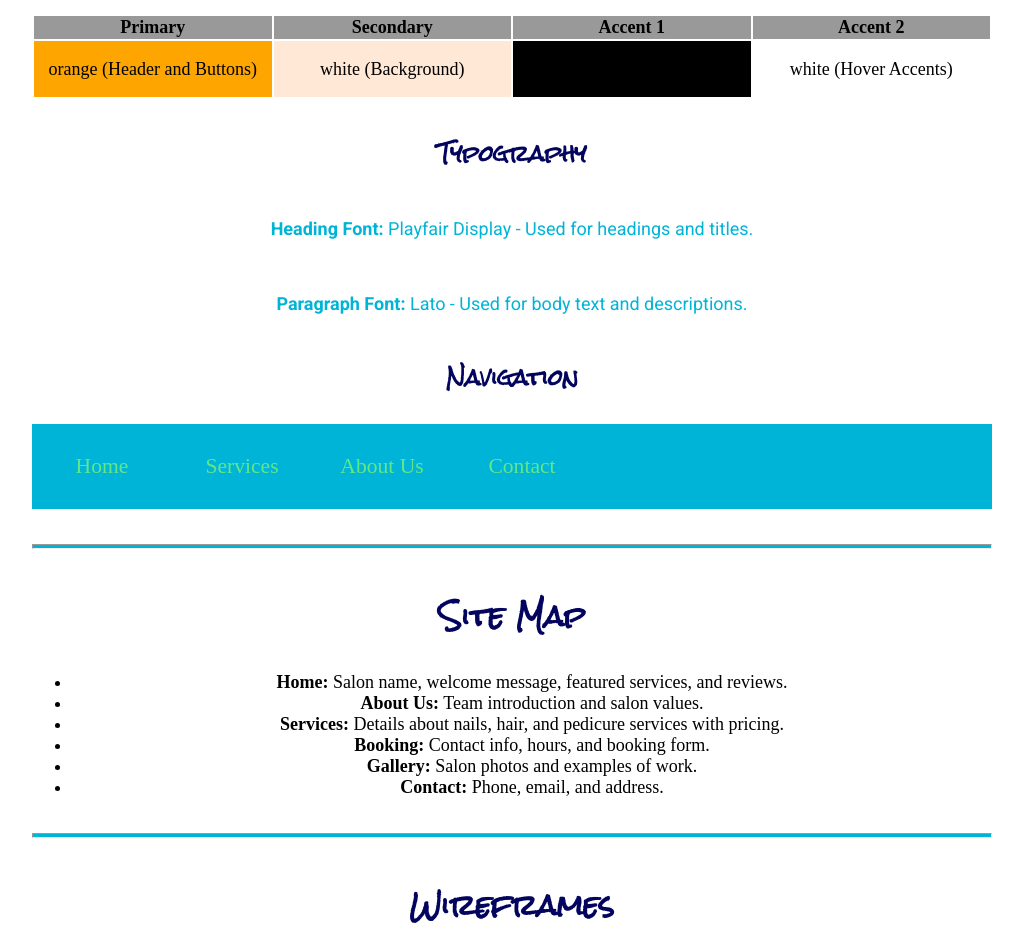
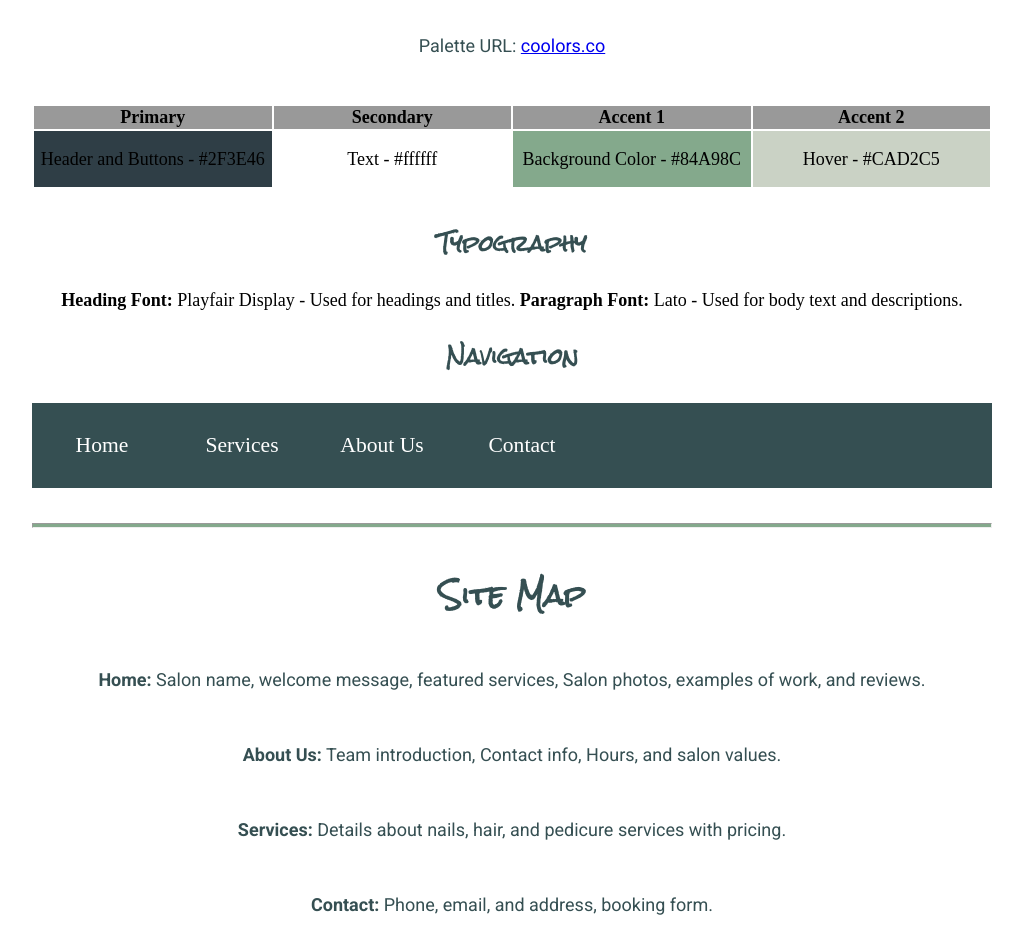
Before and after one commit to Tayoanalist/wdd131, a plain HTML site: page project/siteplan.html in a window 1280 px wide. Shown: the part 1680-2621 px from the top of the page, without its empty margins (128-1151 px from the left). Drawn offline with Linux system fonts and the light colour scheme.

Commit message:
completed site plan

```diff
--- a/project/siteplan.css
+++ b/project/siteplan.css
@@ -1,32 +1,30 @@
-
 /* if you are using any Google fonts change the font names below to your fonts.
 Any spaces in your font name should be replaced with a +.
 Fonts are separated by a & */
-@import url('https://fonts.googleapis.com/css2?family=Roboto:ital,wght@0,100;0,300;0,400;0,500;0,700;0,900;1,100;1,300;1,400;1,500;1,700;1,900&family=Rock+Salt&display=swap');
+@import url("https://fonts.googleapis.com/css2?family=Roboto:ital,wght@0,100;0,300;0,400;0,500;0,700;0,900;1,100;1,300;1,400;1,500;1,700;1,900&family=Rock+Salt&display=swap");
 
 :root {
 	/* change the values below to your colors from your palette */
-  --primary-color: #03045e  ;
-  --secondary-color: #61e786 ;
-  --accent1-color: #00b4d8;
-  --accent2-color: #90e0ef;
+	--primary-color: #2f3e46;
+	--secondary-color: #ffffff;
+	--accent1-color: #84a98c;
+	--accent2-color: #cad2c5;
 
 	/* change the values below to your chosen font(s) */
 	--heading-font: "Rock Salt";
 	--paragraph-font: Roboto, Helvetica, sans-serif;
 
 	/* these colors below should be chosen from among your palette colors above */
-  --headline-color-on-white: #03045e;  /* headlines on a white background */
-  --headline-color-on-color: #61e786; /* headlines on a colored background */
-  --paragraph-color-on-white: #00b4d8; /* paragraph text on a white background */
-  --paragraph-color-on-color: #90e0ef; /* paragraph text on a colored background */
-  --paragraph-background-color: #03045e  ;
-  --nav-link-color: #61e786;
-  --nav-background-color: #00b4d8;
-  --nav-hover-link-color: #90e0ef;
-  --nav-hover-background-color: #03045e;
+	--headline-color-on-white: #354f52; /* headlines on a white background */
+	--headline-color-on-color: #ffffff; /* headlines on a colored background */
+	--paragraph-color-on-white: #354f52; /* paragraph text on a white background */
+	--paragraph-color-on-color: #cad2c5; /* paragraph text on a colored background */
+	--paragraph-background-color: 52796F;
+	--nav-link-color: white;
+	--nav-background-color: #354f52;
+	--nav-hover-link-color: #2f3e46;
+	--nav-hover-background-color: #cad2c5;
 }
-
 
 /*  Look around below...but DON'T CHANGE ANYTHING! */
 
@@ -42,7 +40,12 @@ img {
 	margin: 0 auto;
 	max-width: 300px;
 }
-h1, h2, h3, h4, h5, h6 {
+h1,
+h2,
+h3,
+h4,
+h5,
+h6 {
 	font-family: var(--heading-font);
 	color: var(--headline-color-on-white);
 }
@@ -60,7 +63,8 @@ header {
 	color: var(--headline-color-on-color);
 	background-color: var(--paragraph-background-color);
 }
-header > h1, header > h2 {
+header > h1,
+header > h2 {
 	color: var(--headline-color-on-color);
 }
 p {
@@ -77,7 +81,7 @@ p {
 .colors th {
 	background-color: #999;
 }
-.colors td{
+.colors td {
 	width: 25%;
 	height: 3em;
 }
@@ -90,7 +94,7 @@ p {
 .accent1 {
 	background-color: var(--accent1-color);
 }
-.accent2{
+.accent2 {
 	background-color: var(--accent2-color);
 }
 p.colored {
@@ -103,17 +107,18 @@ nav {
 	text-align: center;
 	font-size: 1.2em;
 }
-nav  {
+nav {
 	list-style-type: none;
 	display: flex;
 }
 nav a {
-  padding:1em;
+	padding: 1em;
 	min-width: 120px;
 	text-decoration: none;
 	padding: 10px;
 }
-nav a:link, nav a:visited {
+nav a:link,
+nav a:visited {
 	color: var(--nav-link-color);
 }
 nav a:hover {
@@ -126,7 +131,8 @@ nav a:hover {
 
 	grid-template-columns: repeat(6, 15%);
 	grid-template-rows: 3em 1.5em 1.5em 3em;
-  grid-template-areas: ". . home home . ."
+	grid-template-areas:
+		". . home home . ."
 		". . . top . ."
 		". left left right right ."
 		"page2 page2 . . page3 page3";
--- a/project/siteplan.html
+++ b/project/siteplan.html
@@ -1,47 +1,35 @@
 <!DOCTYPE html>
 <html lang="en-us">
-
   <head>
     <meta charset="utf-8">
     <meta name="viewport" content="width=device-width, initial-scale=1.0">
     <title>Lily’s Beauty Salon - Site Plan</title>
     <link rel="stylesheet" href="siteplan.css">
   </head>
-
   <body>
     <header>
       <h1>Lily’s Beauty Salon - Website Plan</h1>
       <h2>Tayo Martins</h2>
       <h2>WDD 131</h2>
     </header>
-
     <main>
       <hr>
       <h2>Overview</h2>
-
       <h3>Site Name</h3>
       <p><strong>Site Name:</strong> Lily’s Beauty Salon</p>
       <p>This name was chosen because it reflects the business where I currently work. It is simple, easy to remember, and relates to beauty services, which are the core of the business.</p>
       <p>Optional domain availability: <em>lilysbeautysalon.com</em></p>
-
       <h3>Site Purpose</h3>
       <p>The purpose of this website is to provide customers with easy access to information about the salon, such as services, booking options, and reviews. It will help potential clients explore available services and make appointments online.</p>
-
       <h3>Scenarios</h3>
-    <ul>
-      <li>How do I book a manicure appointment at Lily’s Beauty Salon?</li>
-      <li>What are the salon’s operating hours and services offered?</li>
-    </ul>
-
+      <p>How do I book a manicure appointment at Lily’s Beauty Salon?</p>
+      <p>What are the salon’s operating hours and services offered?</p>
       <hr>
       <h2>Branding</h2>
-
       <h3>Website Logo</h3>
       <p>A simple logo will feature the salon’s name in an elegant font to reflect the salon's aesthetics. Colors will align with the website's palette.</p>
-
       <h3>Color Schema</h3>
-    <p>Palette URL: <a href="https://coolors.co">coolors.co</a></p>
-
+      <p>Palette URL: <a href="https://coolors.co/palette/cad2c5-84a98c-52796f-354f52-2f3e46">coolors.co</a></p>
       <table class="colors">
         <tr>
           <th>Primary</th>
@@ -50,17 +38,15 @@
           <th>Accent 2</th>
         </tr>
         <tr>
-        <td style="background-color: orange">orange (Header and Buttons)</td>
-        <td style="background-color: #ffe8d6;">white (Background)</td>
-        <td style="background-color: black;">black (Text)</td>
-        <td style="background-color: white;">white (Hover Accents)</td>
+          <td style="background-color: #2F3E46">Header and Buttons - #2F3E46</td>
+          <td style="background-color: #ffffff;">Text - #ffffff</td>
+          <td style="background-color: #84A98C;">Background Color - #84A98C</td>
+          <td style="background-color: #CAD2C5;">Hover - #CAD2C5</td>
         </tr>
       </table>
-
       <h3>Typography</h3>
-    <p><strong>Heading Font:</strong> Playfair Display - Used for headings and titles.</p>
-    <p><strong>Paragraph Font:</strong> Lato - Used for body text and descriptions.</p>
-
+      <span><strong>Heading Font:</strong> Playfair Display - Used for headings and titles.</span>
+      <span><strong>Paragraph Font:</strong> Lato - Used for body text and descriptions.</span>
       <h3>Navigation</h3>
       <nav>
         <a href="index.html">Home</a>
@@ -68,27 +54,18 @@
         <a href="about.html">About Us</a>
         <a href="contact.html">Contact</a>
       </nav>
-
       <hr>
       <h2>Site Map</h2>
-    <ul>
-      <li><strong>Home:</strong> Salon name, welcome message, featured services, and reviews.</li>
-      <li><strong>About Us:</strong> Team introduction and salon values.</li>
-      <li><strong>Services:</strong> Details about nails, hair, and pedicure services with pricing.</li>
-      <li><strong>Booking:</strong> Contact info, hours, and booking form.</li>
-      <li><strong>Gallery:</strong> Salon photos and examples of work.</li>
-      <li><strong>Contact:</strong> Phone, email, and address.</li>
-    </ul>
-
+      <p><strong>Home:</strong> Salon name, welcome message, featured services, Salon photos, examples of work, and reviews.</p>
+      <p><strong>About Us:</strong> Team introduction, Contact info, Hours, and salon values.</p>
+      <p><strong>Services:</strong> Details about nails, hair, and pedicure services with pricing.</p>
+      <p><strong>Contact:</strong> Phone, email, and address, booking form.</p>
       <hr>
       <h2>Wireframes</h2>
-
       <h3>Home Page - Desktop View</h3>
       <img src="/images/desktopwireframe.png" alt="Wireframe of Lily's Beauty Salon - Desktop View" style="width:100%; max-width:800px; display:block; margin:auto;">
-
       <h3>Home Page - Mobile View</h3>
       <img src="/images/mobilewireframe.png" alt="Wireframe of Lily's Beauty Salon - Mobile View" style="width:100%; max-width:400px; display:block; margin:auto;">
     </main>
   </body>
-
 </html>
```
Lines whose indentation alone changed are shown as unchanged.
